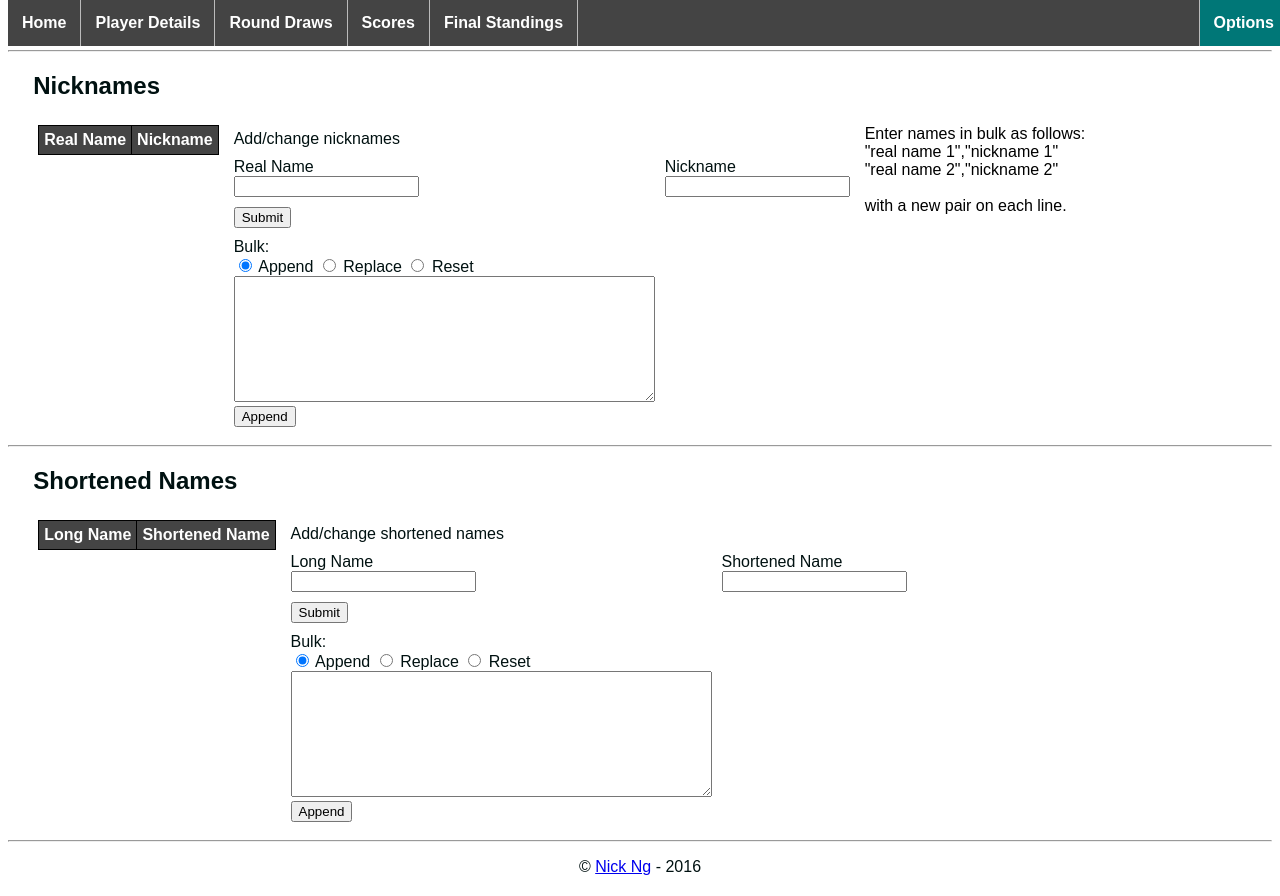
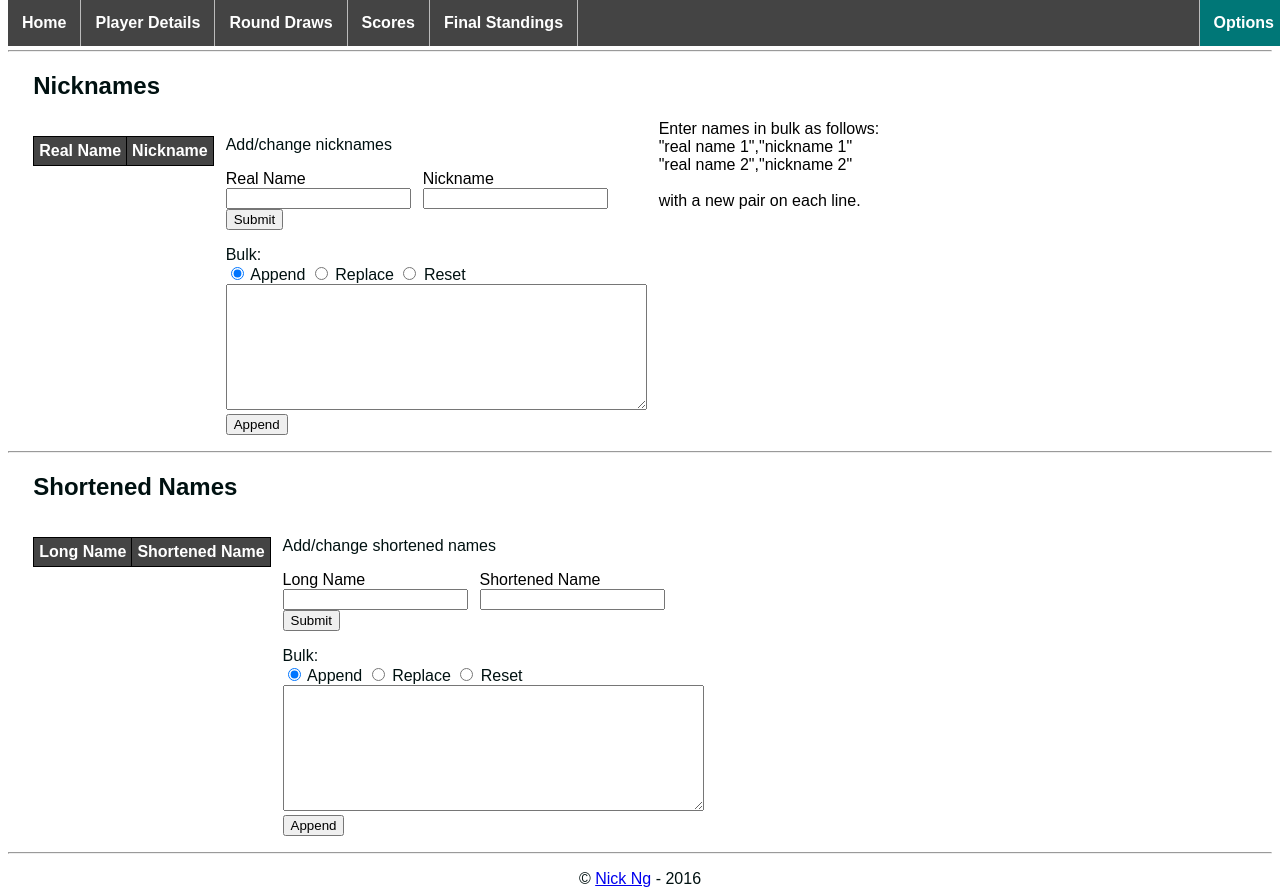
Before and after one commit to nick-ng/NickTTnjs, a website: page pages/options.html in a window 1280 px wide. Drawn offline with Linux system fonts and the light colour scheme; files that its build step writes are made by us from their sources; no server answers; files whose address does not match are found by name.

Commit message:
Replaced table in options.html with divs.

```diff
--- a/js/options.js
+++ b/js/options.js
@@ -12,7 +12,7 @@ $( document ).ready(function() {
   getShortenNameRadioVal();
   getNicknameRadioVal();
   socket.emit( 'pullShortenedNames' );
-  socket.emit( 'pullNicknames' );
+  socket.emit( 'pullNicknames', 'options' );
 }); // $( document ).ready(function() {
 
 // Nickname controls
@@ -120,10 +120,18 @@ socket.on( 'ShortenedNamesTableLocked', function() {
   $('#shortenedNamesSingleButton').prop( 'disabled', false );
   alert('Shortened names list is currently in use. Try again.');
 });
-socket.on( 'pushNicknames', function( nicknames ) {
+socket.on( 'pushNicknames', function( nicknames, parent ) {
   // Any previous requests have been completed so enable the buttons.
   $('#nicknamesButton').prop( 'disabled', false );
   $('#nicknamesSingleButton').prop( 'disabled', false );
+  if (parent == 'single') {
+    // clear single name input boxes
+    $( '#nickRealName' ).val('');
+    $( '#nickNickname' ).val('');
+  };
+  if (parent = 'bulk') {
+    // clear bulk box
+  };
   // Remove existing table rows
   $( '#nicknamesTable' ).find('tr:gt(0)').remove();
   for ( var i = 0; i < nicknames.length; i++ ) {
--- a/pages/options.html
+++ b/pages/options.html
@@ -19,87 +19,86 @@
 </div>
 <div class="left-div">
   <h2 style="text-align: left">Nicknames</h2>
-  <table class="invis-t" style="text-align: left">
-    <tr>
-      <td class="invis-t" style="text-align: left">
+  <div class="flmra-div"><!-- Left div -->
+    <p style="text-align: left">
     <table id="nicknamesTable">
       <tr>
         <th style="text-align: left">Real Name</th>
         <th style="text-align: left">Nickname</th>
       </tr>
     </table>
-      </td>
-      <td class="invis-t" style="text-align: left">
-      <table class="invis-t" style="text-align: left">
-          <tr><td class="invis-t" style="text-align: left" colspan="0">
-            Add/change nicknames</td></tr>
-          <tr><td width="1" class="invis-t" style="text-align: left">
-            Real Name<br><input id="nickRealName" type="text"></td>
-          <td class="invis-t" style="text-align: left">
-            Nickname<br><input id="nickNickname" type="text"></td>
-        </tr>
-        <tr><td class="invis-t" style="text-align: left" colspan="0">
-          <input id="nicknamesSingleButton" type="button" value="Submit" /></td></tr>
-        <tr><td class="invis-t" style="text-align: left" colspan="0">
+    </p>
+  </div>
+
+  <div class="flmra-div"> <!-- Center div -->
+    <p style="text-align: left">Add/change nicknames</p>
+    <div class="flmra-div">
+      Real Name<br><input id="nickRealName" type="text">
+    </div>
+    <div style="float: left">
+      Nickname<br><input id="nickNickname" type="text">
+    </div><br/>
+    <input id="nicknamesSingleButton" type="button" value="Submit" />
+
+    <div>
+      <p style="text-align: left">
       Bulk:<br/>
       <input id="nicknamesRadioAppend" type="radio" name="nicknamesRadio" value="append" checked="checked" /> Append
       <input id="nicknamesRadioReplace" type="radio" name="nicknamesRadio" value="replace" /> Replace
       <input id="nicknamesRadioReset" type="radio" name="nicknamesRadio" value="reset" /> Reset<br />
-          <textarea id="nicknamesText" rows="8" cols="50"></textarea><br />
+      <textarea id="nicknamesText" rows="8" cols="50"></textarea><br/>
       <input id="nicknamesButton" type="button" value="Submit" />
-        </td></tr></table>
-        </td>
-        <td class="invis-t" style="text-align: left">
-        <div class="outstream" id="nicknamesOutstream">Enter names in bulk as follows:<br/>
+      </p>
+    </div>
+  </div>
+
+  <div class="outstream" id="nicknamesOutstream"> <!-- Right div -->
+    Enter names in bulk as follows:<br/>
     "real name 1","nickname 1"<br/>
     "real name 2","nickname 2"<br/><br/>
-        with a new pair on each line.</div></td>
-    </tr>
-  </table>
+    with a new pair on each line.
   </div>
-<hr />
+
+</div>
+<div style="clear: both"><hr /></div><!-- Between nicknames and shortened names -->
 <div class="left-div">
   <h2 style="text-align: left">Shortened Names</h2>
-  <table class="invis-t" style="text-align: left">
-    <tr>
-      <td class="invis-t" style="text-align: left">
+  <div class="flmra-div">
+    <p style="text-align: left">
     <table id="shortenedNamesTable">
       <tr>
         <th style="text-align: left">Long Name</th>
         <th style="text-align: left">Shortened Name</th>
       </tr>
     </table>
-      </td>
-      <td class="invis-t" style="text-align: left">
-        <table class="invis-t" style="text-align: left">
-          <tr><td class="invis-t" style="text-align: left" colspan="0">
-            Add/change shortened names</td></tr>
-          <tr><td width="1" class="invis-t" style="text-align: left">
-            Long Name<br><input id="shortenedLongName" type="text"></td>
-          <td class="invis-t" style="text-align: left">
-            Shortened Name<br><input id="shortenedShortName" type="text"></td>
-        </tr>
-        <tr><td class="invis-t" style="text-align: left" colspan="0">
-          <input id="shortenedNamesSingleButton" type="button" value="Submit" /></td></tr>
-        <tr><td class="invis-t" style="text-align: left" colspan="0">
+    </p>
+  </div>
+  <div class="flmra-div">
+    <p style="text-align: left">
+      Add/change shortened names</p>
+    <div class="flmra-div">
+      Long Name<br><input id="shortenedLongName" type="text">
+    </div>
+    <div class="flmra-div">
+      Shortened Name<br><input id="shortenedShortName" type="text">
+    </div><br/>
+    <input id="shortenedNamesSingleButton" type="button" value="Submit" />
+    <div>
+      <p style="text-align: left">
         Bulk:<br/>
         <input id="shortenedNamesRadioAppend" type="radio" name="shortenedNamesRadio" value="append" checked="checked" /> Append
         <input id="shortenedNamesRadioReplace" type="radio" name="shortenedNamesRadio" value="replace" /> Replace
         <input id="shortenedNamesRadioReset" type="radio" name="shortenedNamesRadio" value="reset" /> Reset<br />
         <textarea id="shortenedNamesText" rows="8" cols="50"></textarea><br />
         <input id="shortenedNamesButton" type="button" value="Submit" />
-        </td></tr></table>
-      </td>
-      <td class="invis-t" style="text-align: left">
+      </p>
+    </div>
+  </div>
   <div class="outstream" id="shortenedNamesOutstream"></div>
-      </td>
-    </tr>
-  </table>
 </div>
-  <hr />
+<div style="clear: both"><hr /></div>
 <p id="outstream"></p>
     <footer class="footer">&copy; <a href="http://nick-ng.com" target="_blank">Nick Ng</a> - 2016</footer>
-    </center>
 
     <script type="text/javascript" src="socket.io-1.4.5.js"></script>
     <script type="text/javascript" src="jquery-2.2.2.min.js"></script>
--- a/public/nickstyle.css
+++ b/public/nickstyle.css
@@ -11,6 +11,12 @@ body, .invis-t {
   margin-left: 2%;
 }
 
+.flmra-div {
+  float: left;
+  margin-right:12px;
+  /* border-right: 1px solid #bbb */
+}
+
 h1, h2, h3, h4, p, .footer, .invis-t{
   color: #011;
   text-align:center;
@@ -18,7 +24,8 @@ h1, h2, h3, h4, p, .footer, .invis-t{
 table {
   border: 1px solid black;
   border-collapse: collapse;
-  float: center
+  float: center;
+  table-layout: fixed;
 }
 th, td {
   border: 1px solid black;
```
Also changed, not shown: index.js (+13 -8 lines). Lines whose indentation alone changed are shown as unchanged.
